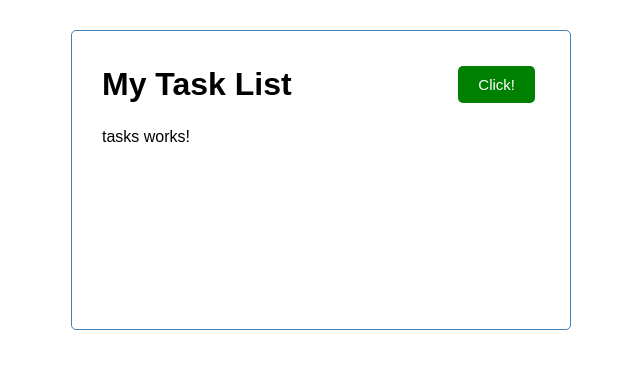
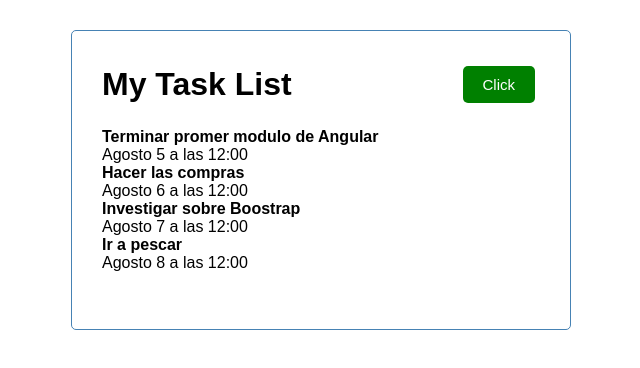
Before and after one commit to aibork/task-list, an Angular app: page / in a window 1280 px wide. Shown: the top 368 px of the page, without its empty margins (319-959 px from the left). Built offline with nearby package versions, Linux system fonts and the light colour scheme.

Commit message:
Task List integrada con task

```diff
--- a/src/app/app.module.ts
+++ b/src/app/app.module.ts
@@ -5,13 +5,15 @@
 import { HeaderComponent } from './components/header/header.component';
 import { ButtonComponent } from './components/button/button.component';
 import { TasksComponent } from './components/tasks/tasks.component';
+import { TasksItemComponent } from './components/tasks-item/tasks-item.component';
 
 @NgModule({
   declarations: [
     AppComponent,
     HeaderComponent,
     ButtonComponent,
-    TasksComponent
+    TasksComponent,
+    TasksItemComponent
   ],
   imports: [
     BrowserModule
--- a/src/app/components/header/header.component.html
+++ b/src/app/components/header/header.component.html
@@ -2,7 +2,7 @@
     <h1>{{title}}</h1>
     <app-button
         color="green"
-        text="Click!"
+        text="Click"
         (btnClick)="toggleAddTask()">
     </app-button>
 </header>
--- /dev/null
+++ b/src/app/components/tasks-item/tasks-item.component.html
@@ -0,0 +1,4 @@
+<div class="task">
+    <h4>{{task.text}}</h4>
+    <p>{{task.day}}</p>
+</div>
--- /dev/null
+++ b/src/app/components/tasks-item/tasks-item.component.ts
@@ -0,0 +1,17 @@
+import { Component, OnInit, Input } from '@angular/core';
+import { Task } from '../Task';
+import { TASKS } from '../mock-task';
+
+@Component({
+  selector: 'app-tasks-item',
+  templateUrl: './tasks-item.component.html',
+  styleUrls: ['./tasks-item.component.css']
+})
+export class TasksItemComponent implements OnInit {
+  @Input() task: Task = TASKS[1]
+  constructor() { }
+
+  ngOnInit(): void {
+  }
+
+}
--- a/src/app/components/tasks/tasks.component.html
+++ b/src/app/components/tasks/tasks.component.html
@@ -1 +1,5 @@
-<p>tasks works!</p>
+<app-tasks-item
+    *ngFor="let task of tasks"
+    [task] = "task">
+
+</app-tasks-item>
```
Also changed, not shown: src/app/components/mock-task.ts (+4 -4 lines), src/app/components/tasks-item/tasks-item.component.css (added).
